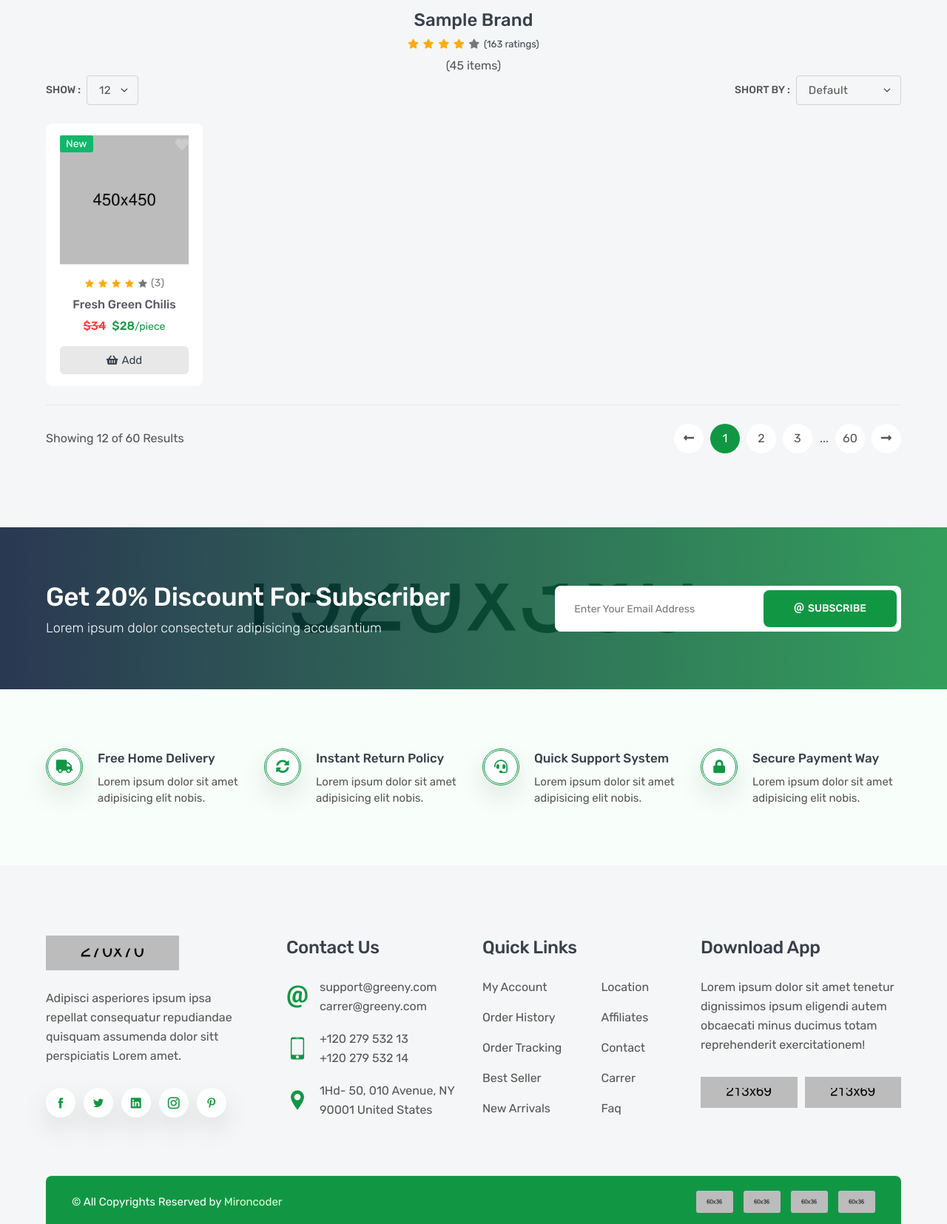
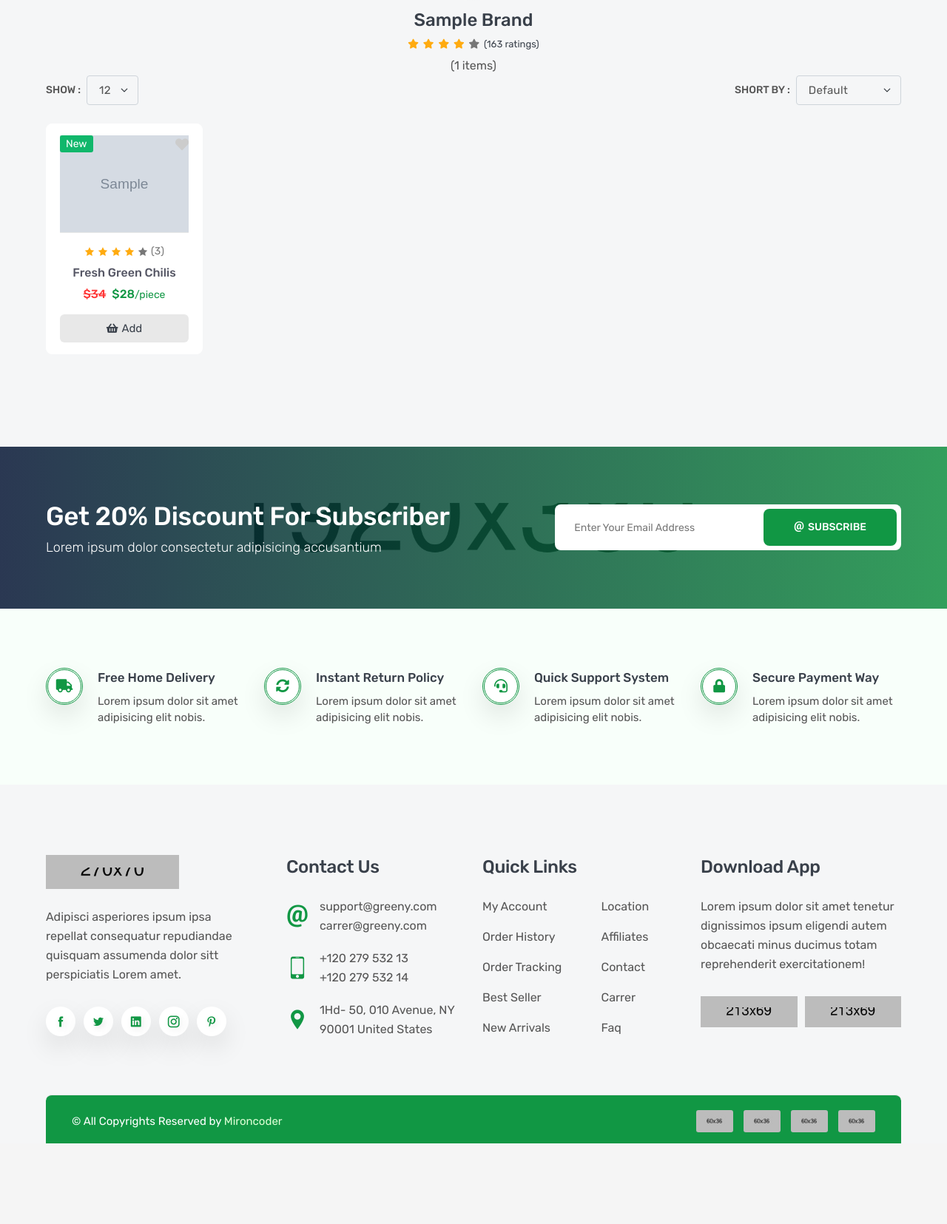
Before and after one commit to mohamedelazb86/e-copmmerce-amazon, a Django app: a page that uses products/templates/products/brand_detail.html in a window 1280 px wide. Shown: the part 647-2302 px from the top of the page at 74% size. After the commit the page ends 2193 px from the top, so only its background shows below. Run offline with Django 4.2, Linux system fonts and the light colour scheme; tables that the repository leaves empty hold one stand-in row (values such as "Sample post"); grey boxes marked "Sample" are stand-in pictures; some libraries are stand-ins or nearby versions.

Commit message:
add brand detail by second way

```diff
--- a/products/templates/products/brand_detail.html
+++ b/products/templates/products/brand_detail.html
@@ -46,8 +46,8 @@
                   BRAND SINGLE PART START
         =======================================-->
         <div class="brand-single">
-            <a href="#"><img src="{{object.image.url}}" alt="brand"></a>
-            <a href="#"><h3>{{object.name}}</h3></a>
+            <a href="#"><img src="{{brand.image.url}}" alt="brand"></a>
+            <a href="#"><h3>{{brand.name}}</h3></a>
             <ul>
                 <li class="fas fa-star active"></li>
                 <li class="fas fa-star active"></li>
@@ -56,7 +56,7 @@
                 <li class="fas fa-star"></li>
                 <li class="total">(163 ratings)</li>
             </ul>
-            <p>(45 items)</p>
+            <p>({{brand.product_count}} items)</p>
         </div>
         <!--=====================================
                   BRAND SINGLE PART END
@@ -92,18 +92,18 @@
                     </div>
                 </div>
                 <div class="row row-cols-2 row-cols-md-3 row-cols-lg-3 row-cols-xl-5">
-                {% for item in related %}
+                {% for object in object_list %}
                      <div class="col">
                         <div class="product-card">
                             <div class="product-media">
                                 <div class="product-label">
-                                    <label class="label-text new">new</label>
+                                    <label class="label-text new">{{object.flag}}</label>
                                 </div>
                                 <button class="product-wish wish">
                                     <i class="fas fa-heart"></i>
                                 </button>
                                 <a class="product-image" href="product-video.html">
-                                    <img src="images/product/01.jpg" alt="product">
+                                    <img src="{{object.image.url}}" alt="product">
                                 </a>
                                 <div class="product-widget">
                                     <a title="Product Compare" href="compare.html" class="fas fa-random"></a>
@@ -142,30 +142,46 @@
                 {% endfor %}
 
                 </div>
+            {% if is_paginated %}
                 <div class="row">
                     <div class="col-lg-12">
                         <div class="bottom-paginate">
                             <p class="page-info">Showing 12 of 60 Results</p>
                             <ul class="pagination">
+                            {% if page_obj.has_previous %}
                                 <li class="page-item">
-                                    <a class="page-link" href="#">
+                                    <a class="page-link" href="?page={{page_obj.previous.page_number}}">
                                         <i class="fas fa-long-arrow-alt-left"></i>
                                     </a>
                                 </li>
-                                <li class="page-item"><a class="page-link active" href="#">1</a></li>
-                                <li class="page-item"><a class="page-link" href="#">2</a></li>
-                                <li class="page-item"><a class="page-link" href="#">3</a></li>
-                                <li class="page-item">...</li>
-                                <li class="page-item"><a class="page-link" href="#">60</a></li>
+                            {% endif %}
+
+                        {% for i in paginator.page_range %}
+                            {% if page_obj.number == i %}
+                                <li class="page-item"><a class="page-link active" href="?page={{page_obj.number}}">{{i}}</a></li>
+                            {% elif i >= page_obj.number|add:'-2' and i <= page_obj.number|add:'2' %}
+                                <li class="page-item"><a class="page-link" href="#">{{i}}</a></li>
+
+                            {% endif %}
+                        {% endfor %}
+
+                            {% if page_obj.has_next %}
+
                                 <li class="page-item">
-                                    <a class="page-link" href="#">
+                                    <a class="page-link" href="?page={{page_obj.next_page_number}}">
                                         <i class="fas fa-long-arrow-alt-right"></i>
                                     </a>
                                 </li>
+                            {% endif %}
+
+
                             </ul>
                         </div>
                     </div>
                 </div>
+            {% endif %}
+
+
             </div>
         </section>
         <!--=====================================
--- a/products/views.py
+++ b/products/views.py
@@ -30,14 +30,39 @@ class Brand_List(ListView):
     queryset=Brand.objects.all().annotate(product_count=Count('product_brand'))
 
 
-class Brand_Detail(DetailView):
-    model=Brand
+# class Brand_Detail(DetailView):
+#     model=Brand
+#     template_name='products/brand_detail.html'
+
+#     def get_context_data(self, **kwargs) :
+#         context = super().get_context_data(**kwargs)
+#         context["related"] =Product.objects.filter(brand=self.get_object())
+#         return context
+
+class Brand_Detail(ListView):
+    model=Product
     template_name='products/brand_detail.html'
+    paginate_by=5
+
+    def get_queryset(self):
+        brand=Brand.objects.get(slug=self.kwargs['slug'])
+        queryset=super().get_queryset().filter(brand=brand)
+        return queryset
 
     def get_context_data(self, **kwargs) :
         context = super().get_context_data(**kwargs)
-        context["related"] =Product.objects.filter(brand=self.get_object())
+        context["brand"] = Brand.objects.filter(slug=self.kwargs['slug']).annotate(product_count=Count('product_brand'))[0]
         return context
+
+
+
+
+
+
+
+
+
+
 
 
 
```
